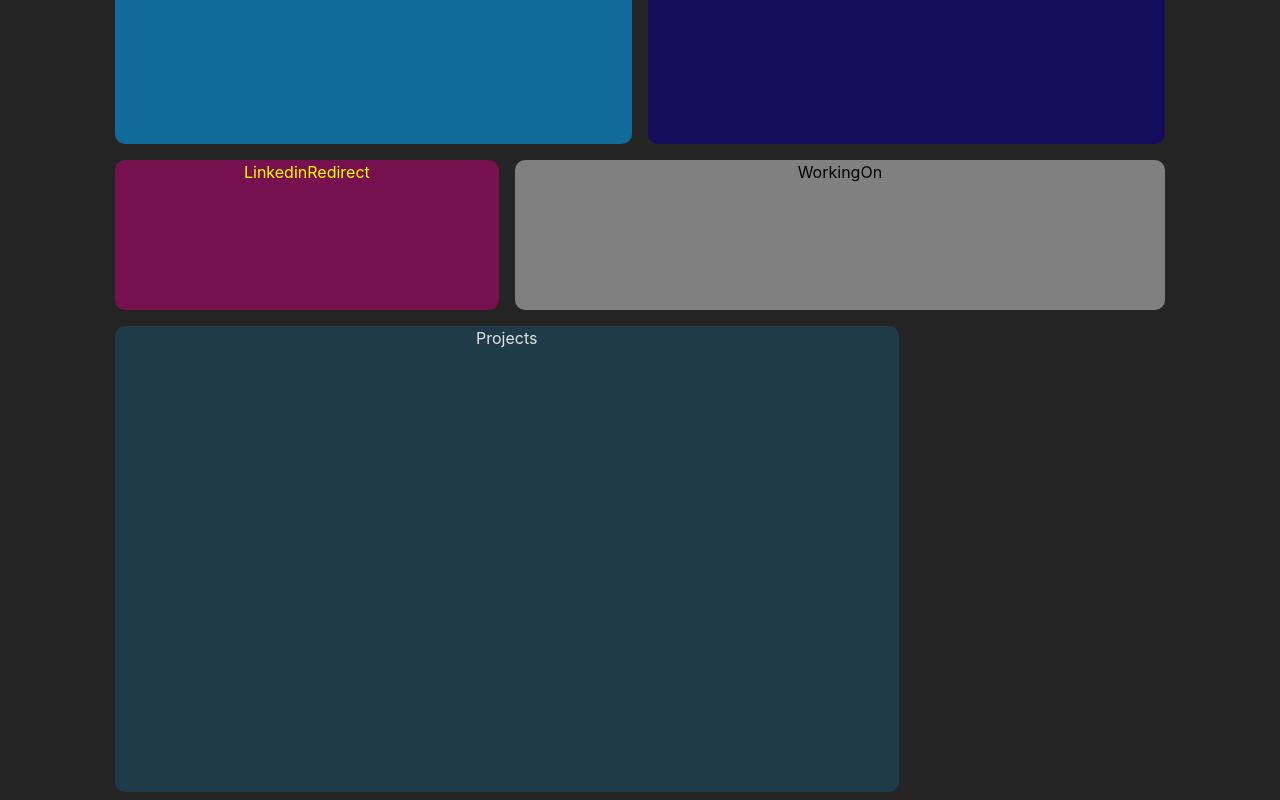
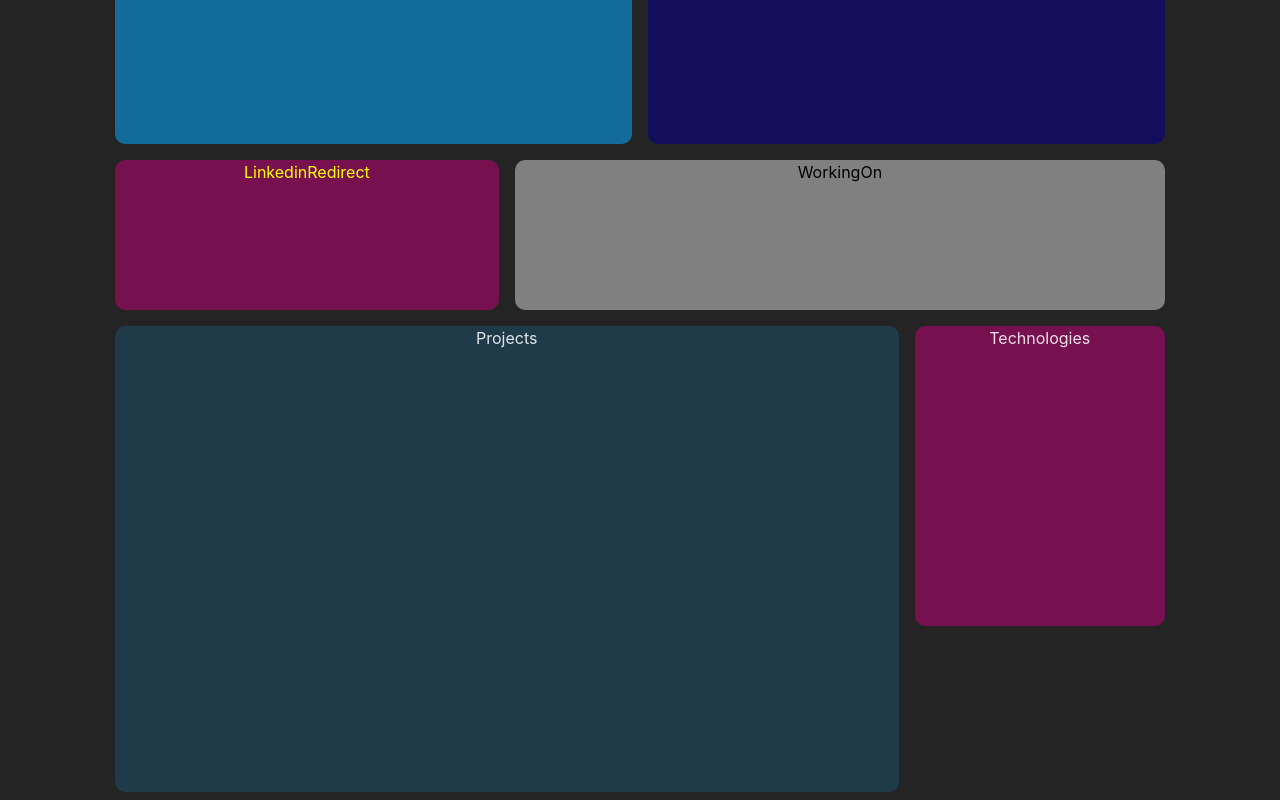
Before and after one commit to AgustinDi/portfolio, a React (Vite) app: page / in a window 1280 px wide. Shown: the part 638-1438 px from the top of the page. Built offline with nearby package versions, Linux system fonts and the light colour scheme.

Commit message:
Technologies added

```diff
--- a/src/App.css
+++ b/src/App.css
@@ -70,3 +70,9 @@
   grid-column: 1 / 7;
   grid-row: 5 / 7;
 }
+
+.Technologies {
+  background-color: var(--color-Technologies);
+  grid-column: 7 / 9;
+  grid-row: 5 / 6;
+}
--- a/src/App.jsx
+++ b/src/App.jsx
@@ -7,6 +7,7 @@ import AboutMe from './cards/AboutMe'
 import LinkedinRedirect from './cards/LinkedinRedirect'
 import WorkingOn from './cards/WorkingOn'
 import Projects from './cards/Projects'
+import Technologies from './cards/technologies'
 
 function App() {
 
@@ -20,6 +21,7 @@ function App() {
       <LinkedinRedirect />
       <WorkingOn />
       <Projects />
+      <Technologies />
     </main>
   )
 }
--- /dev/null
+++ b/src/cards/Technologies.jsx
@@ -0,0 +1,9 @@
+import './Cards Styles/Technologies.css'
+
+export default function Technologies() {
+     return (
+          <div className='Technologies'>
+               Technologies
+          </div>
+     )
+}
--- a/src/index.css
+++ b/src/index.css
@@ -21,4 +21,5 @@
   --color-LinkedinRedirect: #77104E;
   --color-WorkingOn: grey;
   --color-Projects: #1F3A49;
+  --color-Technologies: #77104E;
 }
```
Also changed, not shown: src/cards/Cards Styles/Technologies.css (added).
